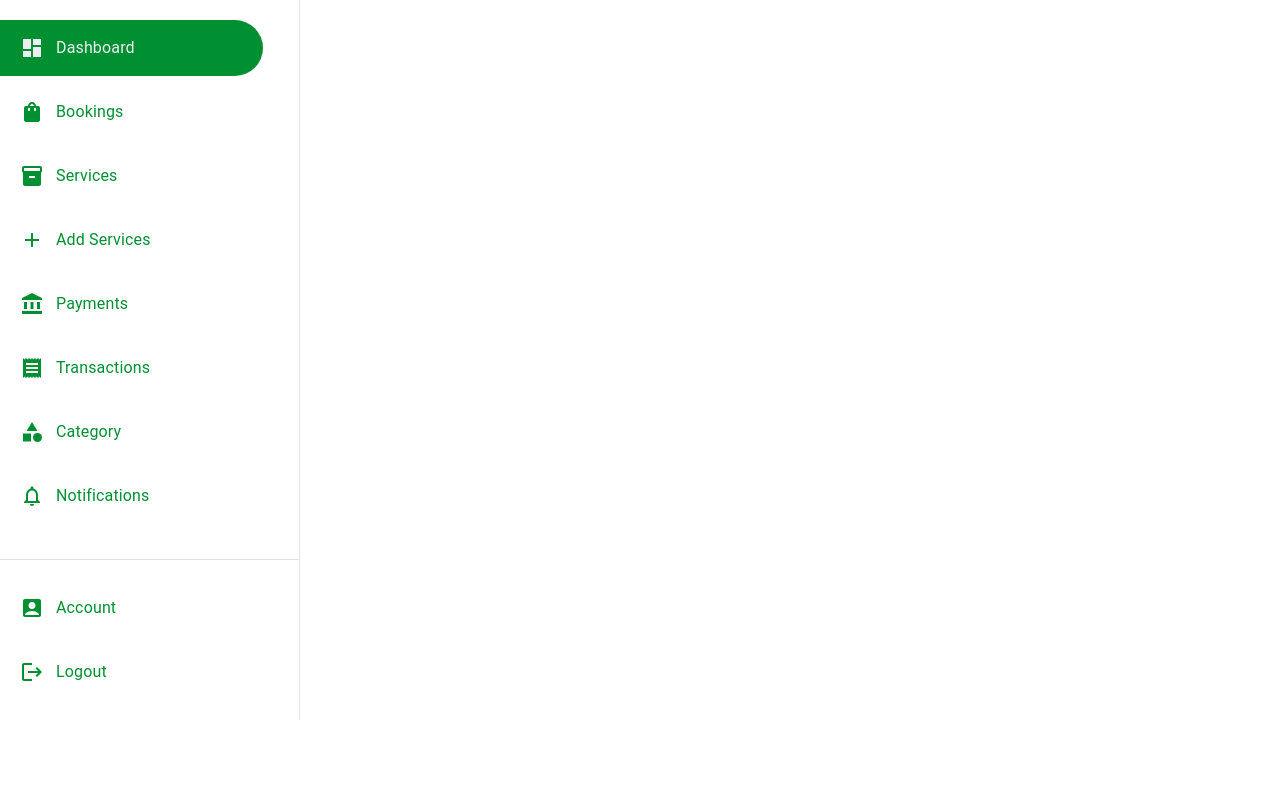
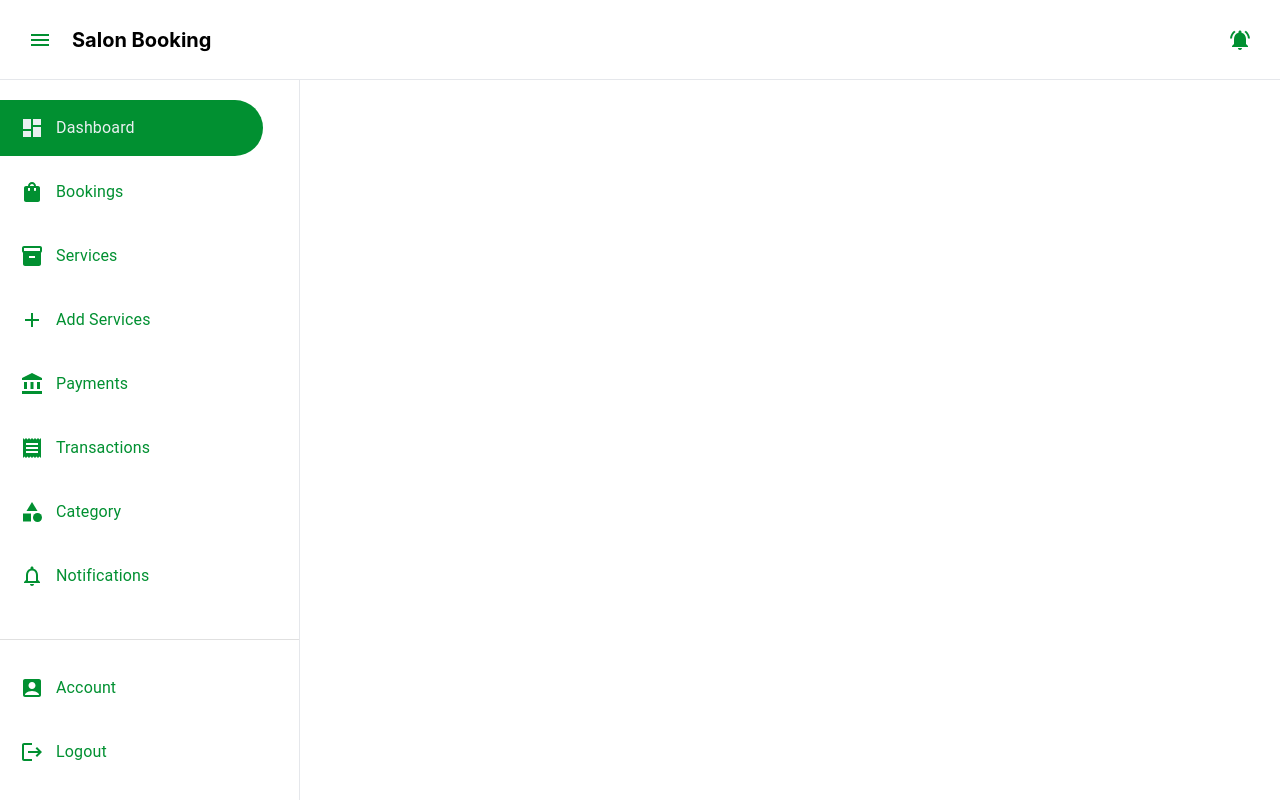
Before and after one commit to Ndlam0211/Salon-Booking-Client, a React (Create React App) app: page /salon-dashboard in a window 1280 px wide. Built offline with nearby package versions, Linux system fonts and the light colour scheme.

Commit message:
Create Navbar for Salon Dashboard

```diff
--- a/src/Admin Salon/DrawerList.jsx
+++ b/src/Admin Salon/DrawerList.jsx
@@ -2,12 +2,15 @@ import { Divider, ListItemIcon, ListItemText } from "@mui/material";
 import React from "react";
 import { useLocation, useNavigate } from "react-router-dom";
 
-const DrawerList = ({ menu, menu2 }) => {
+const DrawerList = ({ menu, menu2, toggleDrawer }) => {
   const navigate = useNavigate();
   const location = useLocation();
 
   const handleClick = (item) => () => {
     navigate(item.path);
+    if (toggleDrawer) {
+      toggleDrawer(false)();
+    }
   };
 
   return (
--- /dev/null
+++ b/src/Admin Salon/Navbar.jsx
@@ -0,0 +1,33 @@
+import { Menu, NotificationsActive } from '@mui/icons-material'
+import { Badge, Drawer, IconButton } from '@mui/material'
+import React, { useState } from 'react'
+
+const Navbar = ({DrawerList}) => {
+    const [open, setOpen] = useState(false)
+    const toggleDrawer = (newOpen) => () => {
+        setOpen(newOpen)
+    }
+
+  return (
+    <div className="h-[10vh] flex items-center justify-between px-5 border-b">
+      <div className="flex items-center gap-3">
+        <IconButton onClick={toggleDrawer(true)}>
+          <Menu color="primary" />
+        </IconButton>
+        <h1 className="text-xl cursor-pointer font-bold">Salon Booking</h1>
+      </div>
+
+      <IconButton>
+        <Badge color="secondary">
+          <NotificationsActive color="primary" />
+        </Badge>
+      </IconButton>
+
+      <Drawer open={open} onClose={toggleDrawer(false)}>
+        <DrawerList toggleDrawer={toggleDrawer}/>
+      </Drawer>
+    </div>
+  );
+}
+
+export default Navbar
--- a/src/Salon/SalonDashBoard.jsx
+++ b/src/Salon/SalonDashBoard.jsx
@@ -1,9 +1,11 @@
 import React from 'react'
 import SalonDrawerList from './components/SalonDrawerList'
+import Navbar from '../Admin Salon/Navbar'
 
 const SalonDashBoard = () => {
   return (
     <div className='min-h-screen'>
+      <Navbar DrawerList={SalonDrawerList}/>
       <section className='lg:flex lg:h-[90vh]'>
         <div className="hidden lg:block h-full">
           <SalonDrawerList/>
--- a/src/Salon/components/SalonDrawerList.jsx
+++ b/src/Salon/components/SalonDrawerList.jsx
@@ -69,10 +69,8 @@ const menu2 = [
   },
 ];
 
-const SalonDrawerList = () => {
-  return (
-    <DrawerList menu={menu} menu2={menu2}/>
-  )
+const SalonDrawerList = ({toggleDrawer}) => {
+  return <DrawerList menu={menu} menu2={menu2} toggleDrawer={toggleDrawer}/>;
 }
 
 export default SalonDrawerList
```
